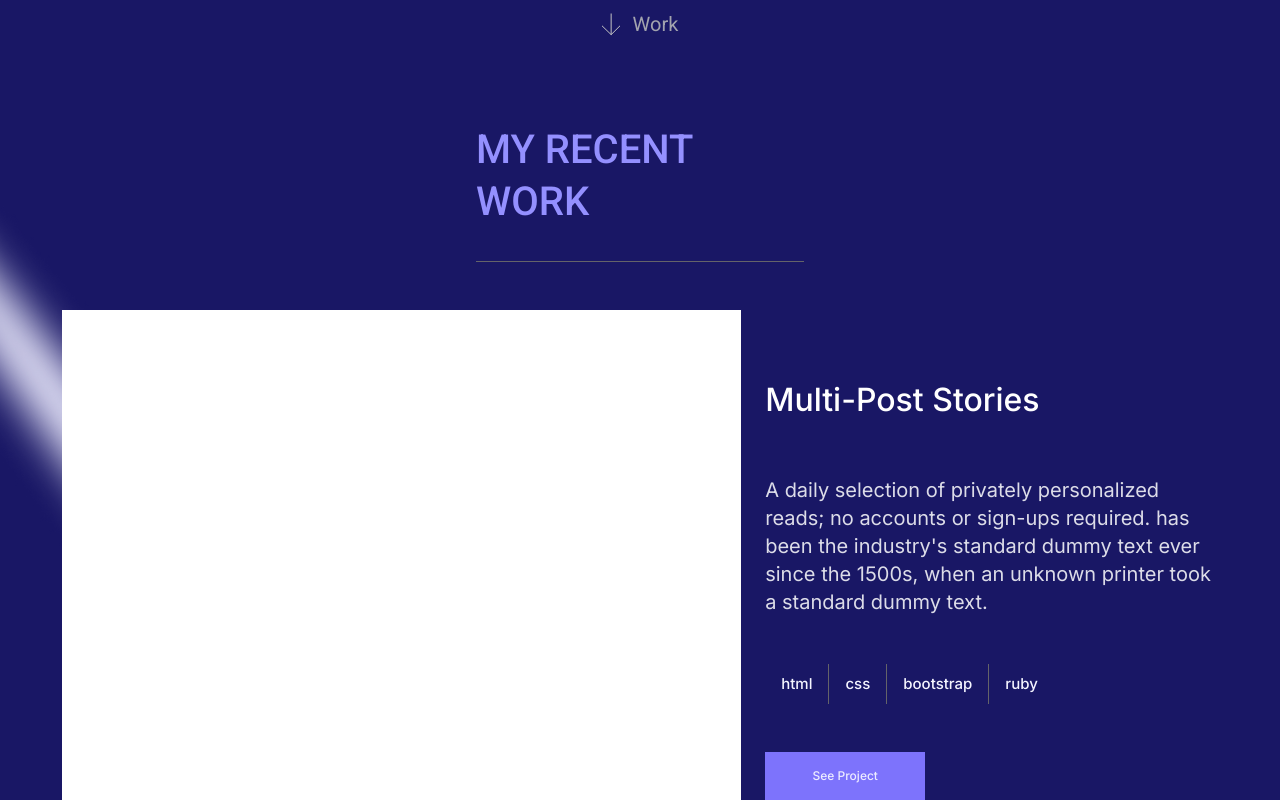
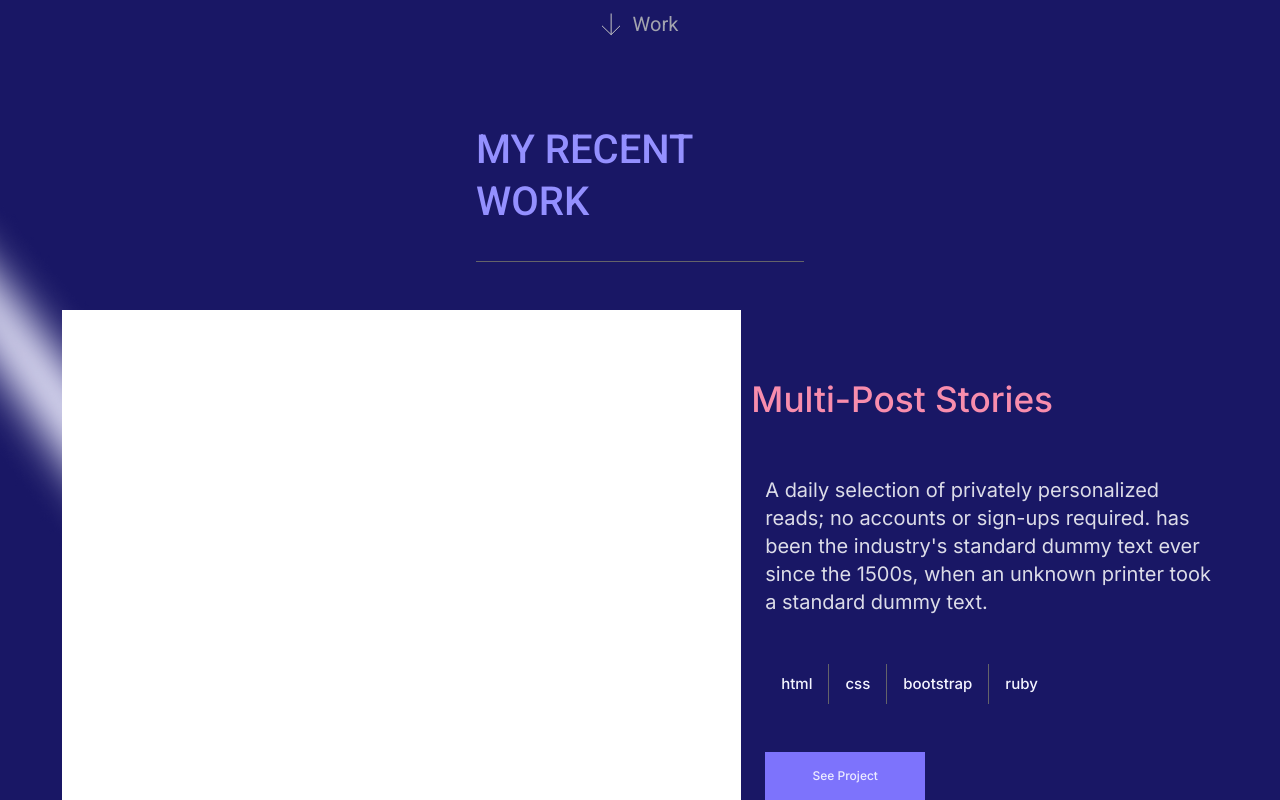
Before and after one commit to NataliaPoletaeva/Portfolio, a plain HTML site: page index.html in a window 1280 px wide. In both pictures the pointer is over the element 902 px from the left and 1466 px from the top of the page. Shown: the part 1066-1866 px from the top of the page. Drawn offline with Linux system fonts and the light colour scheme; files whose address does not match are found by name.

Commit message:
Add color and size changes to cards' headline

```diff
--- a/style.css
+++ b/style.css
@@ -568,4 +568,9 @@ button:active,
     color: #f88dad;
     transform: scale(1.25);
   }
+
+  h3:hover {
+    color: #f88dad;
+    transform: scale(1.1);
+  }
 }
```
